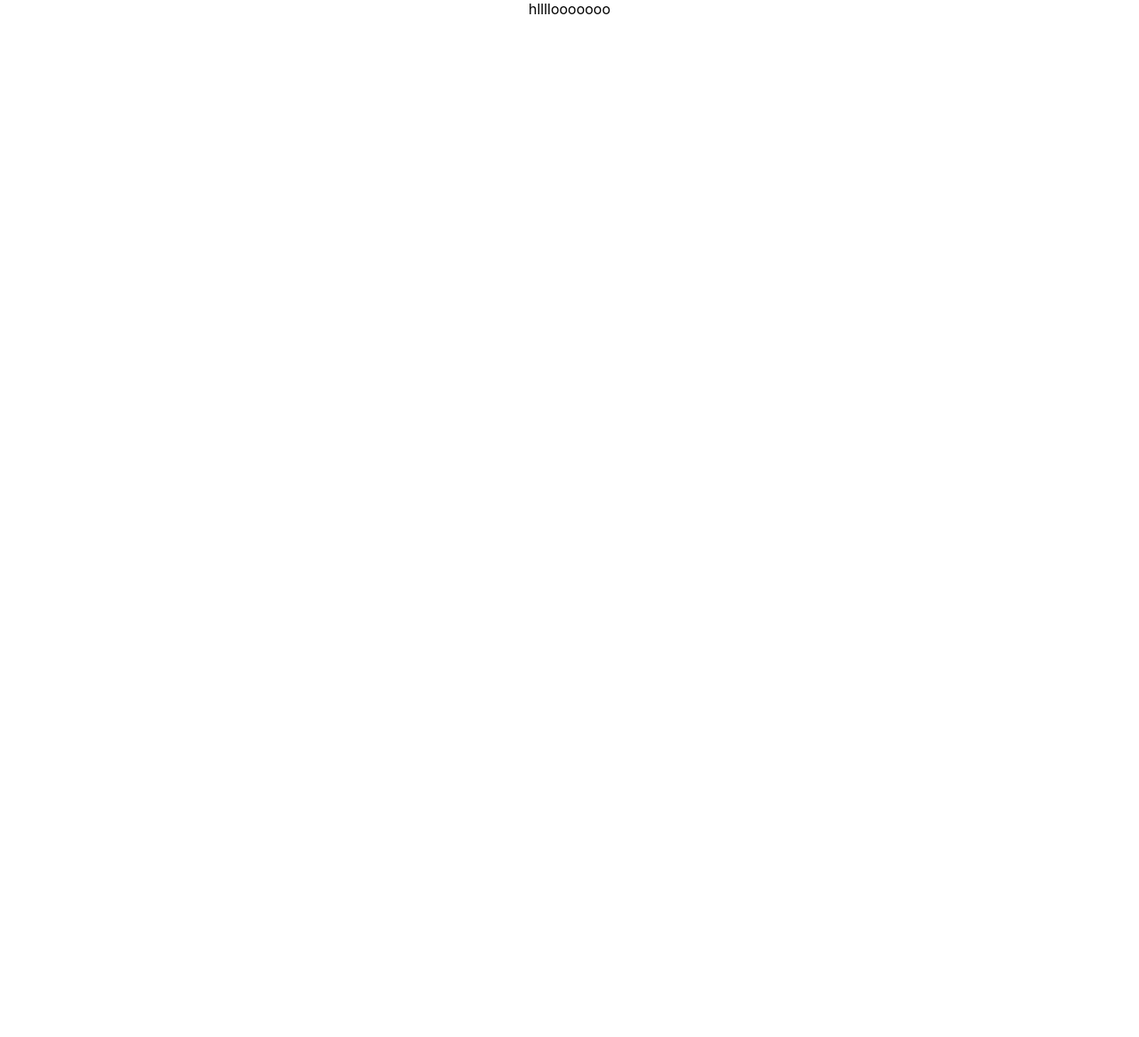
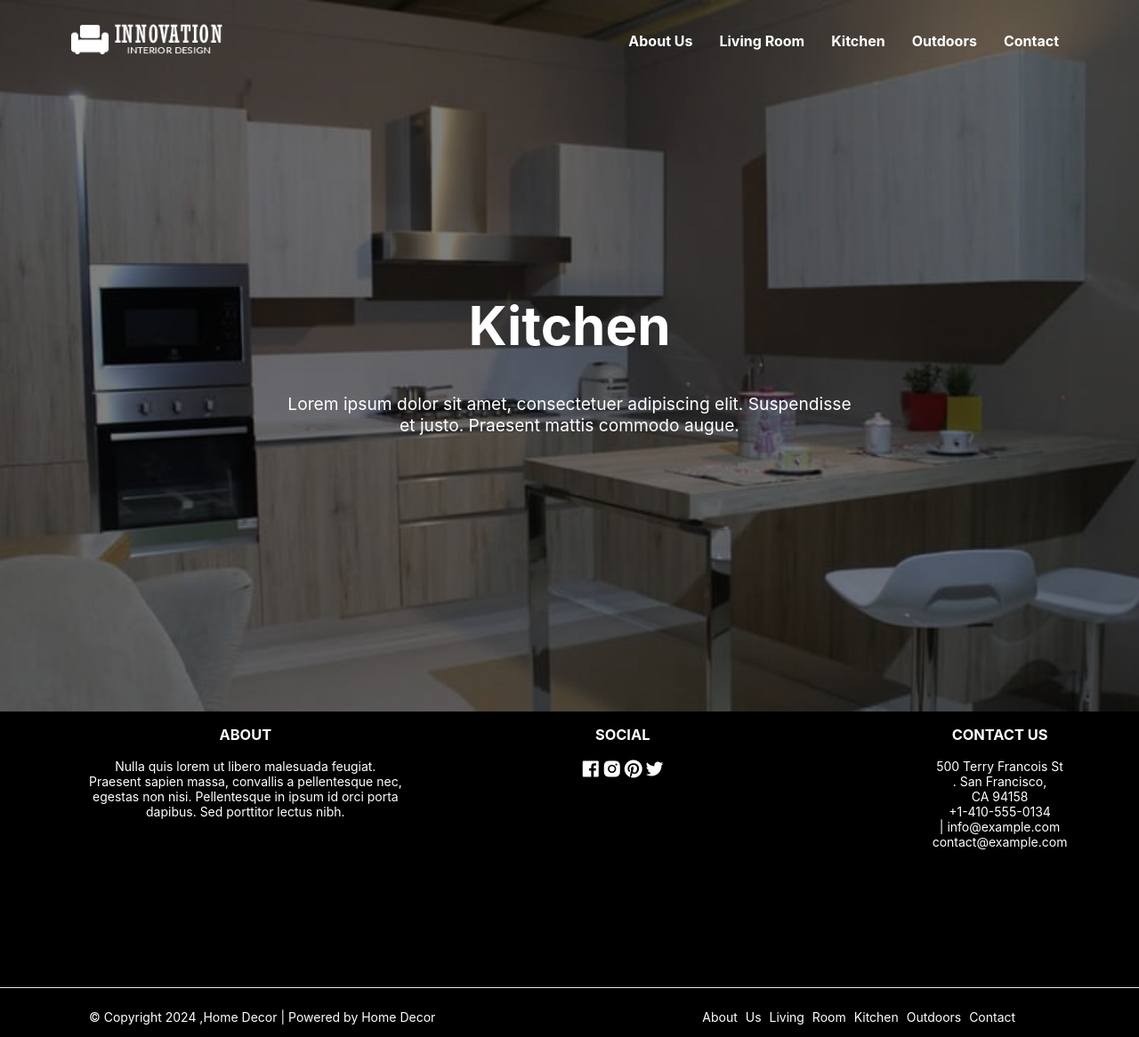
Before and after one commit to Mechac-2004/TP_react, a React (Create React App) app: page /kitchen in a window 1280 px wide. Shown: the whole page at 89% size. Before the commit the page ends 800 px from the top, so only its background shows below. Built offline with nearby package versions, Linux system fonts and the light colour scheme.

Commit message:
Création de la page kitchen

```diff
--- a/src/App.tsx
+++ b/src/App.tsx
@@ -10,8 +10,7 @@ function App() {
     <Router>
       <div className="App">
         <Routes>
-          {/* Définir les routes de vos pages */}
-          <Route path="/about" element={<Nav/>} />
+          <Route path="/" element={<Nav/>} />
           <Route path="/kitchen" element={<Kitchen />} />
         </Routes>
       </div>
--- /dev/null
+++ b/src/pages/kitchen.css
@@ -0,0 +1,149 @@
+header {
+    background-size: cover;
+    background-position: center;
+    background-repeat: no-repeat;
+    height: 800px;
+    display: flex;
+    flex-direction: column;
+    justify-content: space-between;
+    align-items: center;
+    position: relative;
+}
+
+.menu {
+    display: flex;
+    justify-content: space-between;
+    align-items: center;
+    width: 100%;
+    padding: 20px;
+    position: absolute;
+    top: 0;
+    z-index: 2;
+}
+
+.nav-bar{
+    margin-right: 90px;
+}
+.menu .nav-bar ul {
+    display: flex;
+    gap: 30px;
+    list-style: none;
+}
+
+.menu .nav-bar ul li a {
+    text-decoration: none;
+    color: white;
+    font-weight: bold;
+    font-size: 16px;
+}
+.logo{
+    margin-left: 80px;
+}
+.menu .logo img {
+    width: 170px;
+    height: auto;
+}
+
+
+.text-center {
+    text-align: center;
+    position: absolute;
+    top: 50%;
+    left: 50%;
+    transform: translate(-50%, -50%);
+    z-index: 2;
+}
+
+button {
+    background-color: #eb1a52;
+    color: white;
+    padding: 10px 20px;
+    border: none;
+    cursor: pointer;
+    margin-top: 20px;
+    z-index: 2;
+}
+
+.text-center h1 {
+    font-size: 60px;
+}
+
+.text-center p {
+    font-size: 1.2rem;
+    margin-top: 10px;
+}
+
+button {
+    font-size: 1rem;
+    padding: 12px 30px;
+}
+
+
+button:hover {
+    background-color: #c9224f;
+    color: white;
+}
+
+header::before {
+    content: "";
+    position: absolute;
+    top: 0;
+    left: 0;
+    width: 100%;
+    height: 100%;
+    background-color: rgba(0, 0, 0, 0.5);
+    z-index: 1;
+}
+
+.footer{
+    background-color: black;
+    font-size: 14px;
+
+  }
+
+  .footer .footer_about{
+    color: white;
+    margin-left: 100px;
+
+  }
+
+  .footer .footer_social{
+    color: white;
+    margin-left: 200px;
+
+  }
+
+  .footer .footer_contact{
+    color: white;
+    margin-left: 300px;
+
+  }
+
+  .container_footer{
+    display: flex;
+    text-align: center;
+    height: 300px;
+  }
+
+  .footer .footer_bottom{
+    color: white;
+  }
+
+  .footer_bottom{
+    display: flex;
+
+  }
+  .footer_link{
+    margin-left: 300px;
+    display: flex;
+    word-spacing: 5px;
+
+  }
+
+  .footer_text{
+    margin-left: 100px;
+
+  }
+  .footer_social i{
+    font-size: x-large;
+  }
--- a/src/pages/kitchen.tsx
+++ b/src/pages/kitchen.tsx
@@ -1,4 +1,11 @@
 import React from "react";
+import { ReactDOM } from "react";
+import { Link } from "react-router-dom";
+import 'boxicons/css/boxicons.min.css';
+
+import logo from '../components/assets/free-img.png';
+import image_1 from '../components/assets/image_1.jpg';
+
 
 
 export default function Kitchen(){
@@ -7,7 +14,94 @@ export default function Kitchen(){
 
     return(
         <div>
-            hllllooooooo
+     <header className="header"
+      style={{
+        backgroundImage: `url(${image_1})`,
+        backgroundSize: 'cover',
+        backgroundPosition: 'center',
+        color: 'white',
+        position: 'relative',
+      }}
+    >
+      <div className="menu">
+        <div className="logo">
+          <img src={logo} alt="Logo du site" className="logo-image" />
         </div>
-    )
+
+        <div className="nav-bar">
+          <ul>
+            {/* Remplacer <a> par <Link> pour la redirection sans recharger la page */}
+            <li><Link to="">About Us</Link></li>
+            <li><Link to="">Living Room</Link></li>
+            <li><Link to="/kitchen">Kitchen</Link></li>
+            <li><Link to="">Outdoors</Link></li>
+            <li><Link to="">Contact</Link></li>
+          </ul>
+        </div>
+      </div>
+      <div className="text-center">
+        <h1>Kitchen</h1>
+        <p>
+            Lorem ipsum dolor sit amet, consectetuer adipiscing elit. Suspendisse et justo. Praesent mattis commodo augue.
+      </p>
+         <div>
+
+         </div>
+         <div>
+
+         </div>
+      </div>
+    </header>
+
+
+
+
+  <div>
+    <footer className="footer">
+      <div className="container_footer">
+        <div className="footer_about">
+          <h3>ABOUT</h3>
+          <p>
+            Nulla quis lorem ut libero malesuada feugiat. <br />
+            Praesent sapien massa, convallis a pellentesque
+            nec, <br />egestas non nisi. Pellentesque in ipsum id
+            orci porta <br /> dapibus. Sed porttitor  lectus nibh.
+          </p>
+        </div>
+        <div className="footer_social">
+          <h3>SOCIAL</h3>
+          <i className='bx bxl-facebook-square'></i>
+          <i className='bx bxl-instagram-alt'></i>
+          <i className='bx bxl-pinterest'></i>
+          <i className='bx bxl-twitter'></i>
+
+        </div>
+        <div className="footer_contact">
+          <h3>CONTACT US</h3>
+          <p>
+            500 Terry Francois St<br />.
+            San Francisco,<br />
+            CA 94158 <br />
+            +1-410-555-0134 <br />|
+            info@example.com <br />
+            contact@example.com <br />
+          </p>
+        </div>
+      </div>
+
+      <hr />
+
+      <div className="footer_bottom">
+       <div className="footer_text">
+         <p>&copy; Copyright 2024 ,Home Decor | Powered by Home Decor</p>
+        </div>
+       <div className="footer_link">
+        <p>About Us Living Room Kitchen Outdoors Contact</p>
+       </div>
+      </div>
+
+    </footer>
+    </div>
+    </div>
+  )
 }
```
